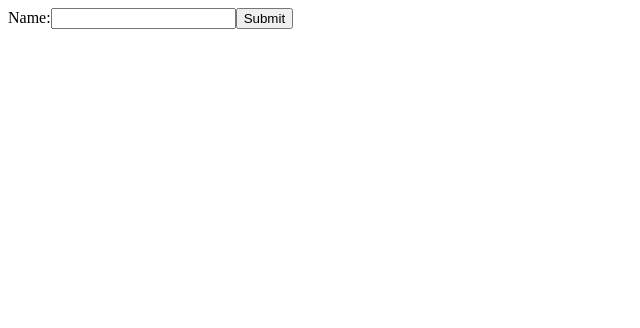
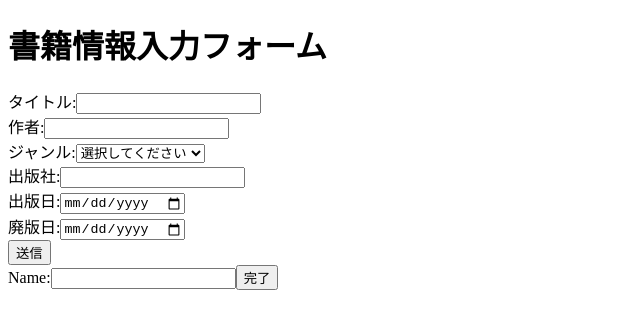
Before and after one commit to kanpanda/study2024, a Vue app in the folder frontend/: page / in a window 1280 px wide. Shown: the top 328 px of the page, without its empty margins (0-640 px from the left). Built offline with nearby package versions, Linux system fonts and the light colour scheme.

Commit message:
機能実装：フロントエンドの大まかな実装の完了

```diff
--- a/frontend/src/App.vue
+++ b/frontend/src/App.vue
@@ -1,38 +1,34 @@
 <template>
+  <div id="app">
+    <BookForm />
     <div>
       <form @submit.prevent="submitForm">
         <label for="name">Name:</label>
         <input type="text" v-model="name" id="name" />
-        <button type="submit">Submit</button>
+        <button type="submit">完了</button>
       </form>
+    </div>
   </div>
 </template>
 
-
 <script>
-  import axios from 'axios'
+import BookForm from './components/BookForm.vue';
 
 export default {
+  name: 'App',
+  components: {
+    BookForm
+  },
   data() {
     return {
       name: ''
     }
   },
   methods: {
-      async submitForm() {
-        try {
-          const response = await axios.post('http://localhost:8080/api/submit', {
-            name: this.name
-          })
-          console.log('Response:', response.data)
-        } catch (error) {
-          console.error('Error submitting form:', error)
-        }
+    submitForm() {
+      console.log("フォームが送信されました:", this.name);
+      // ここにフォームデータを送信する処理を追加できます
     }
   }
 }
 </script>
-
-  <style scoped>
-  /* スタイルを追加する場合はここに記述 */
-  </style>
--- /dev/null
+++ b/frontend/src/components/BookForm.vue
@@ -0,0 +1,101 @@
+<template>
+  <!-- スタイルを適用する場合 -->
+    <!-- <div class="book-form"> -->
+    <div>
+      <h1>書籍情報入力フォーム</h1>
+      <form @submit.prevent="handleSubmit">
+        <div>
+          <label for="title">タイトル:</label>
+          <input type="text" id="title" v-model="book.title" required>
+        </div>
+        <div>
+          <label for="author">作者:</label>
+          <input type="text" id="author" v-model="book.author" required>
+        </div>
+        <div>
+          <label for="genre">ジャンル:</label>
+          <select id="genre" v-model="book.genre" required>
+          <option value="">選択してください</option>
+          <option>アクション</option>
+          <option>恋愛</option>
+          <option>歴史</option>
+          <option>学問</option>
+        </select>
+        </div>
+        <div>
+          <label for="publisher">出版社:</label>
+          <input type="text" id="publisher" v-model="book.publisher" required>
+        </div>
+        <div>
+          <label for="publishedDate">出版日:</label>
+          <input type="date" id="publishedDate" v-model="book.publishedDate" required>
+        </div>
+        <div>
+          <label for="discontinuedDate">廃版日:</label>
+          <input type="date" id="discontinuedDate" v-model="book.discontinuedDate">
+        </div>
+        <button type="submit">送信</button>
+      </form>
+    </div>
+  </template>
+
+  <script>
+  export default {
+    data() {
+      return {
+        book: {
+          title: '', //タイトル
+          author: '', //作者
+          genre: '', //ジャンル
+          publisher: '', //出版社
+          publishedDate: '', //出版日
+          discontinuedDate: '' //廃版日
+        }
+      }
+    },
+    methods: {
+      handleSubmit() {
+        console.log("フォームが送信されました:", this.book);
+        // ここにフォームデータを送信する処理を追加できます。
+      }
+    }
+  }
+  </script>
+
+  <style scoped>
+  .book-form {
+    max-width: 600px;
+    margin: 0 auto;
+    padding: 20px;
+    border: 1px solid #ccc;
+    border-radius: 10px;
+    box-shadow: 2px 2px 12px rgba(0,0,0,0.1);
+  }
+  .book-form h1 {
+    text-align: center;
+  }
+  .book-form div {
+    margin-bottom: 15px;
+  }
+  .book-form label {
+    display: block;
+    margin-bottom: 5px;
+  }
+  .book-form input {
+    width: 100%;
+    padding: 8px;
+    box-sizing: border-box;
+  }
+  .book-form button {
+    width: 100%;
+    padding: 10px;
+    background-color: #28a745;
+    color: #fff;
+    border: none;
+    border-radius: 5px;
+    cursor: pointer;
+  }
+  .book-form button:hover {
+    background-color: #218838;
+  }
+  </style>
```
Lines whose indentation alone changed are shown as unchanged.
